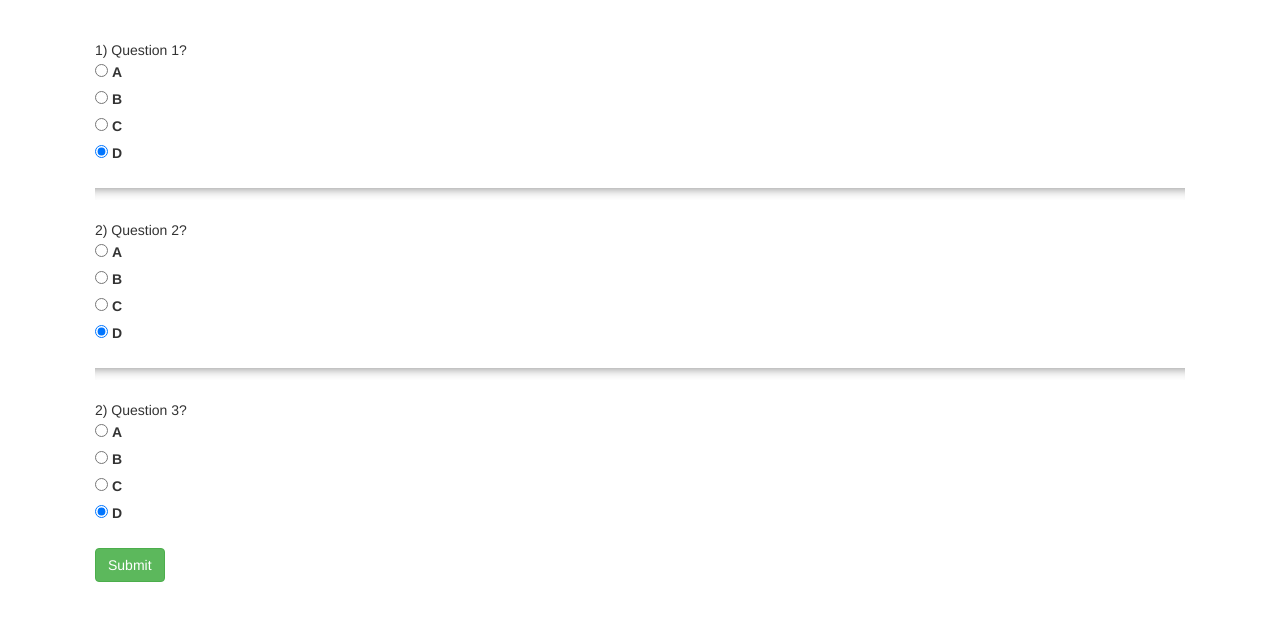
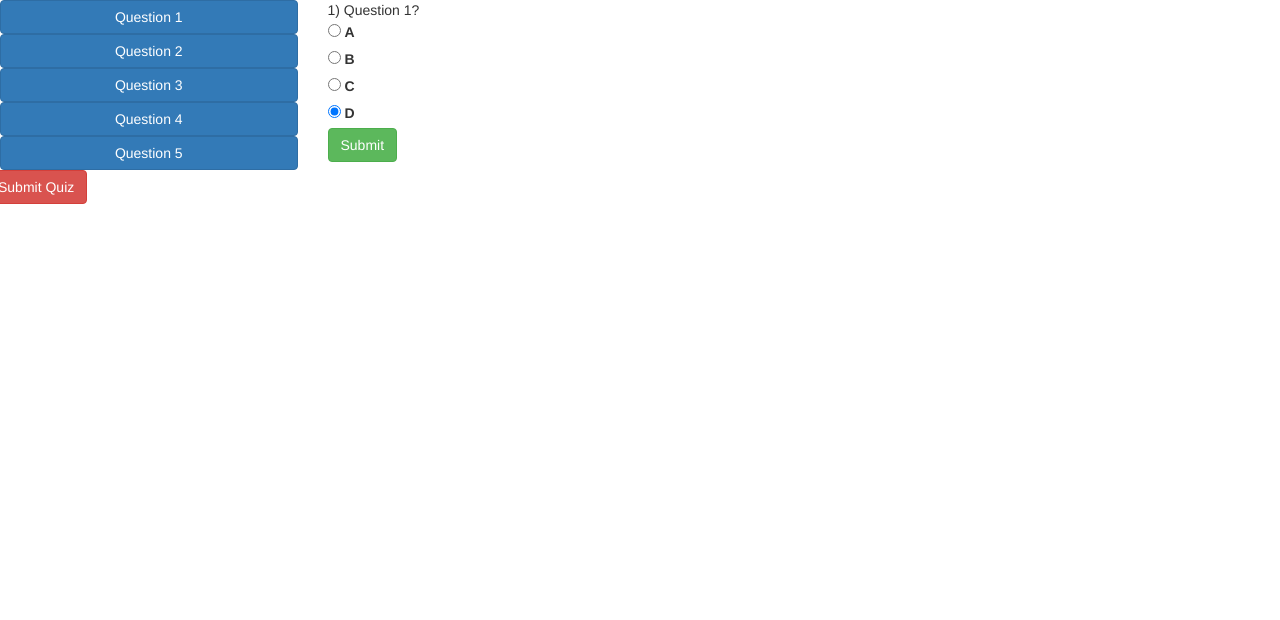
Before and after one commit to prithvish-doshi-17/Tic-Tech-Toe-18, a plain HTML site: page quiz_sample.html in a window 1280 px wide. Drawn offline with nearby package versions, Linux system fonts and the light colour scheme.

Commit message:
Major update

```diff
--- a/quiz_sample.html
+++ b/quiz_sample.html
@@ -8,81 +8,49 @@
 	<script src="https://stackpath.bootstrapcdn.com/bootstrap/3.3.6/js/bootstrap.min.js" integrity="sha384-0mSbJDEHialfmuBBQP6A4Qrprq5OVfW37PRR3j5ELqxss1yVqOtnepnHVP9aJ7xS" crossorigin="anonymous"></script>
 </head>
 <body>
-	<div class="container">
-		<form action="/submit" method="POST">
-	<div>
-		<div>1) Question 1?</div>
-		<div>
+	<div id="main-div">
+		<div class="row row-quiz">
+			<div class="col-md-3">
+					<ul class="nav sidebar-nav">
+						<li class="btn btn-primary" id="10">Question 1</li>
+						<li class="btn btn-primary" id="20">Question 2</li>
+						<li class="btn btn-primary" id="30">Question 3</li>
+						<li class="btn btn-primary" id="40">Question 4</li>
+						<li class="btn btn-primary" id="50">Question 5</li>
+					</ul>
+			</div>
+			<div class="col-md-9 que-content">
+				<div id="que_stat">1) Question 1?</div>
+					<div id="1">
 						<input type="radio"
 			               name="q1" value="1" checked />
-        	<label for="1">A</label>
+			        	<label for="1" id="opt1">A</label>
 					</div>
-		<div>
+					<div id="2">
 						<input type="radio"
 			               name="q1" value="2" checked/>
-        	<label for="2">B</label>
+			        	<label for="2" id="opt2">B</label>
 					</div>
-		<div>
+					<div id="3">
 						<input type="radio"
 			               name="q1" value="3" checked />
-        	<label for="3">C</label>
+			        	<label for="3" id="opt3">C</label>
 					</div>
-		<div>
+					<div id="4">
 						<input type="radio"
 			               name="q1" value="4" checked />
-        	<label for="4">D</label>
+			        	<label for="4" id="opt4">D</label>
+					</div>
+					<button class="btn btn-success">Submit</button>
+					<span id="comment"></span>
 				</div>
 			</div>
-	<hr>
-	<div>
-		<div>2) Question 2?</div>
-		<div>
-			<input type="radio"
-               name="q2" value="1" checked />
-        	<label for="1">A</label>
-		</div>
-		<div>
-			<input type="radio"
-               name="q2" value="2" checked />
-        	<label for="2">B</label>
-		</div>
-		<div>
-			<input type="radio"
-               name="q2" value="3" checked />
-        	<label for="3">C</label>
-		</div>
-		<div>
-			<input type="radio"
-               name="q2" value="4" checked />
-        	<label for="4">D</label>
+
+			<div class="row submit-quiz">
+				<button class="btn btn-danger">Submit Quiz</button>
 			</div>
 		</div>
-	<hr>
-	<div>
-		<div>2) Question 3?</div>
-		<div>
-			<input type="radio"
-               name="q3" value="1" checked />
-        	<label for="1">A</label>
-		</div>
-		<div>
-			<input type="radio"
-               name="q3" value="2" checked />
-        	<label for="2">B</label>
-		</div>
-		<div>
-			<input type="radio"
-               name="q3" value="3" checked />
-        	<label for="3">C</label>
-		</div>
-		<div>
-			<input type="radio"
-               name="q3" value="4" checked />
-        	<label for="4">D</label>
-		</div>
-	</div>
-	<br>
-	<button class="btn btn-success">Submit</button>
-</form>
-	</d
+
+		<script type="text/javascript" src="quiz_sample.js"></script>
+	</body>
 </html>
```
Lines whose indentation alone changed are shown as unchanged.
